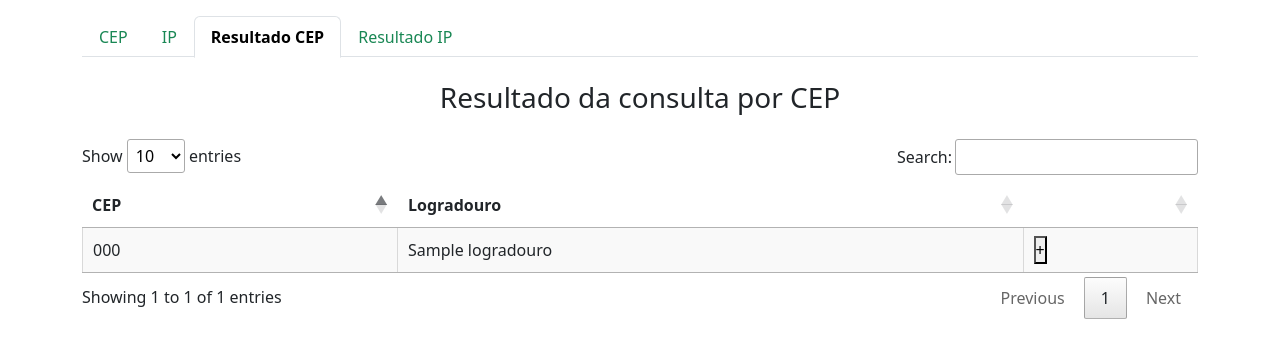
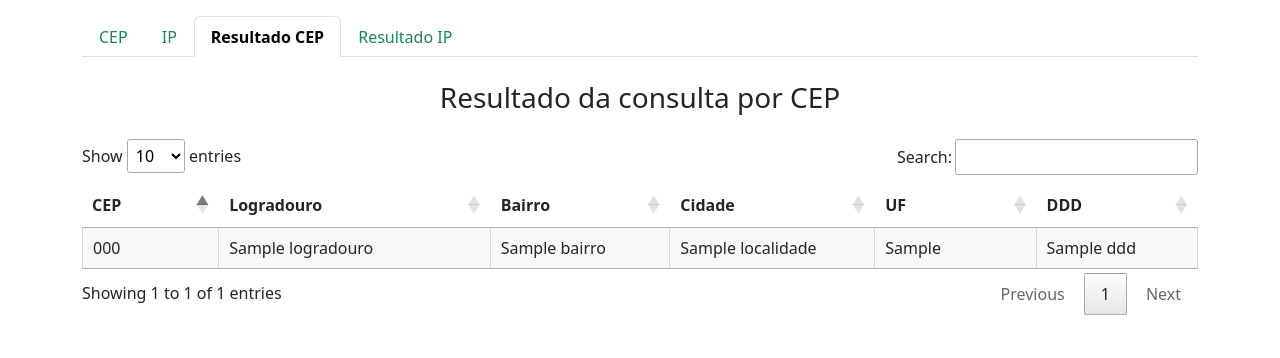
Before and after one commit to Mirian97/search-zip-code-and-ip, a Flask app: template templates/search.html in a window 1280 px wide, after a click on "Resultado CEP". Shown: the part 82-440 px from the top of the page. Run offline with Flask 3, Linux system fonts and the light colour scheme; the template is opened without the code that fills it: values that come from a table or form of the project are taken from there, most other values are stand-ins (such as "Sample title", 1, 10 or a date in 2020); some libraries are stand-ins or nearby versions.

Commit message:
feat: added more column data in tables

```diff
--- a/templates/search.html
+++ b/templates/search.html
@@ -104,16 +104,20 @@
           <tr>
             <th>CEP</th>
             <th>Logradouro</th>
-            <th></th>
+            <th>Bairro</th>
+            <th>Cidade</th>
+            <th>UF</th>
+            <th>DDD</th>
           </tr>
         </thead>
         <tbody>
           <tr>
             <td>{{ zipCodeData.cep }}</td>
             <td>{{ zipCodeData.logradouro }}</td>
-            <td>
-              <button class="btn-show-subtable">+</button>
-            </td>
+            <td>{{ zipCodeData.bairro }}</td>
+            <td>{{ zipCodeData.localidade }}</td>
+            <td>{{ zipCodeData.uf }}</td>
+            <td>{{ zipCodeData.ddd }}</td>
           </tr>
         </tbody>
       </table>
@@ -133,17 +137,21 @@
         <thead>
           <tr>
             <th>Cidade</th>
-            <th>UF</th>
-            <th></th>
+            <th>País</th>
+            <th>Região</th>
+            <th>Capital</th>
+            <th>Fuso horário</th>
+            <th>Moeda</th>
           </tr>
         </thead>
         <tbody>
           <tr>
             <td>{{ locationData.city }}</td>
             <td>{{ locationData.country_code }}</td>
-            <td>
-              <button class="btn-show-subtable">+</button>
-            </td>
+            <td>{{ locationData.region }}</td>
+            <td>{{ locationData.country_capital }}</td>
+            <td>{{ locationData.timezone }}</td>
+            <td>{{ locationData.currency_name }}</td>
           </tr>
         </tbody>
       </table>
```
